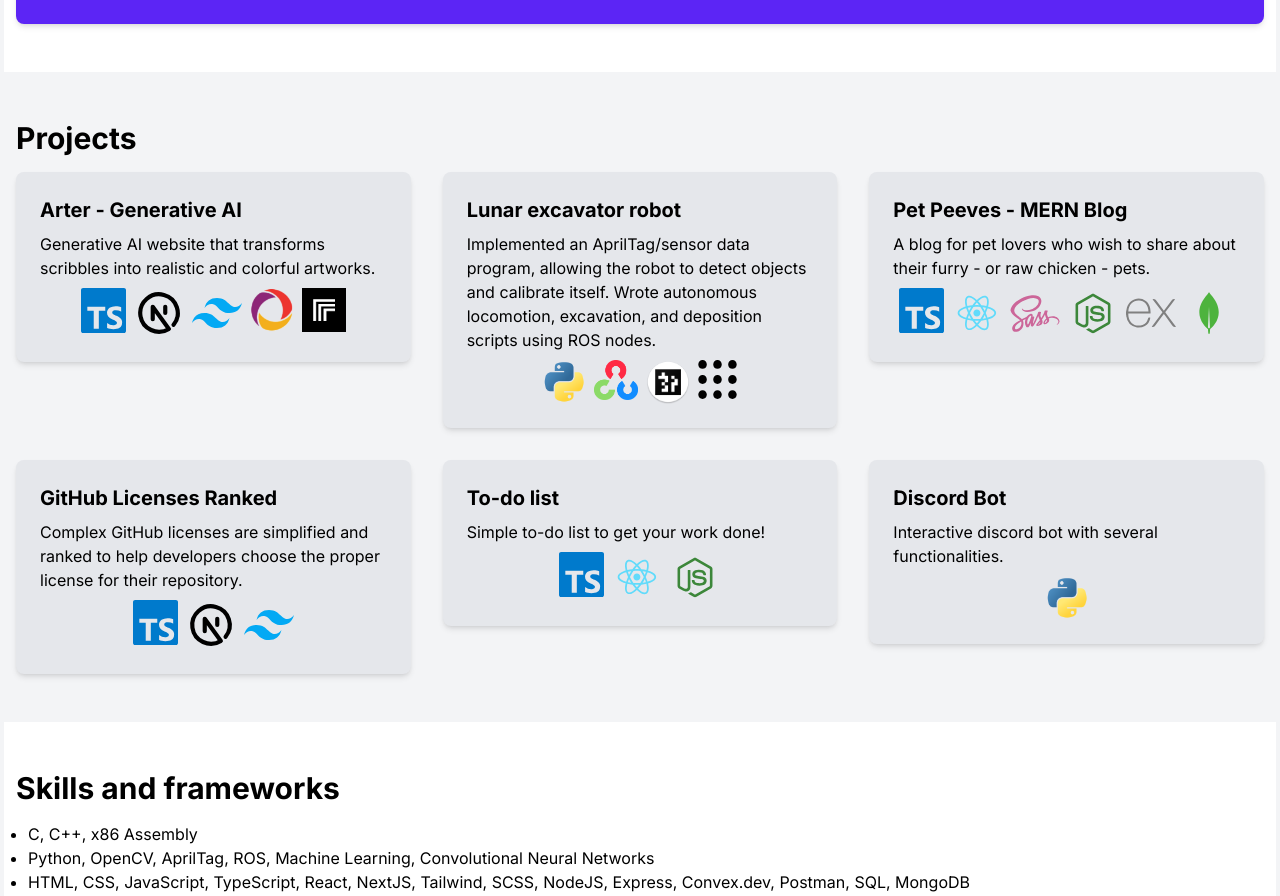
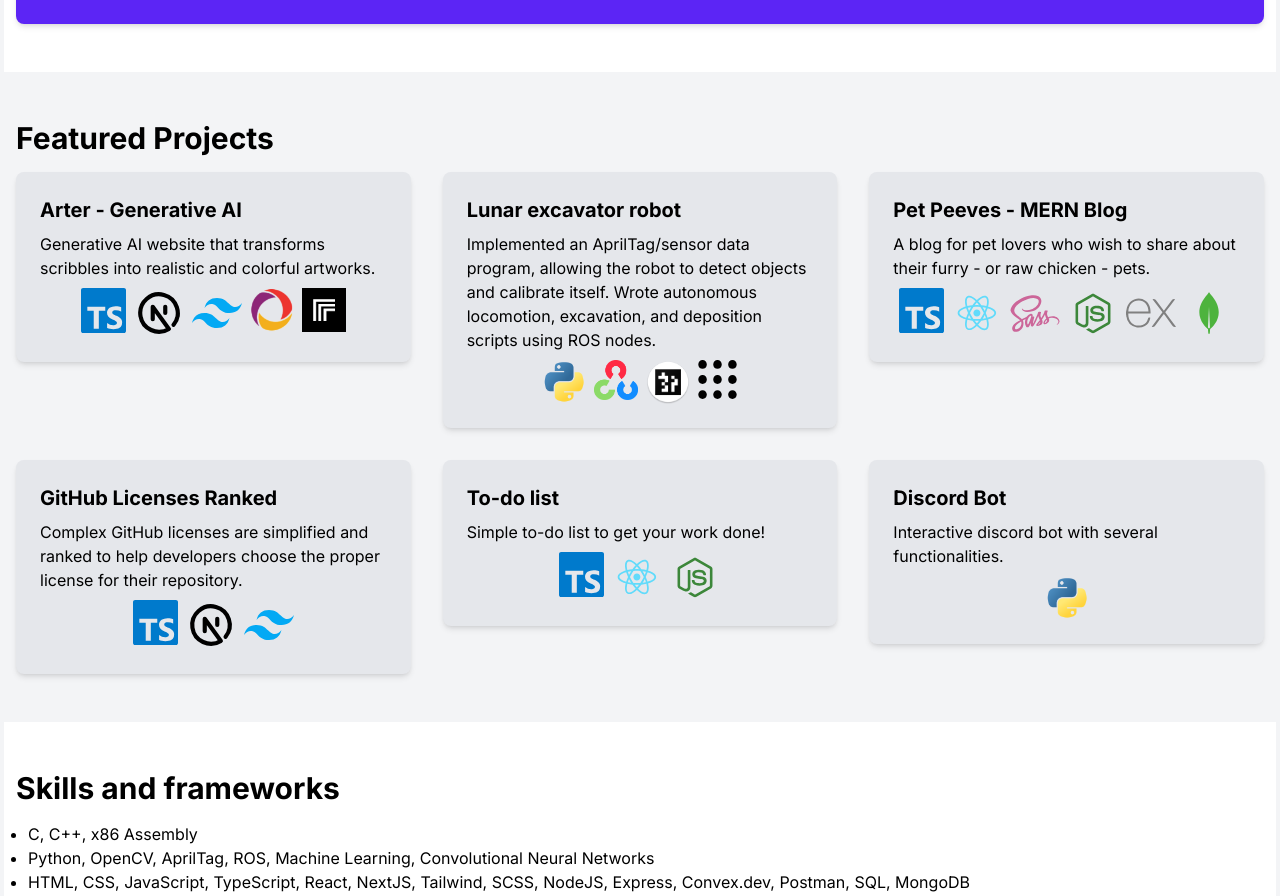
Before and after one commit to DaviZCodes/my-website-bento, a Next.js app: page / in a window 1280 px wide. Shown: the part 1208-2104 px from the top of the page. Built offline with nearby package versions, Linux system fonts and the light colour scheme.

Commit message:
featured projects

```diff
--- a/src/app/components/Projects.tsx
+++ b/src/app/components/Projects.tsx
@@ -9,7 +9,7 @@
   return (
     <section className="py-12 px-2 lg:px-3">
       <div className="container mx-auto">
-        <h2 className="text-3xl font-bold mb-4">Projects</h2>
+        <h2 className="text-3xl font-bold mb-4">Featured Projects</h2>
         <div className="grid grid-cols-1 md:grid-cols-2 lg:grid-cols-3 gap-8">
           <Link href="https://arter-generative-ai.vercel.app" target="_blank">
             <div
```
